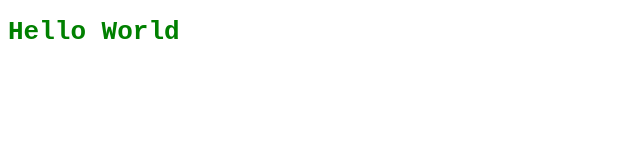
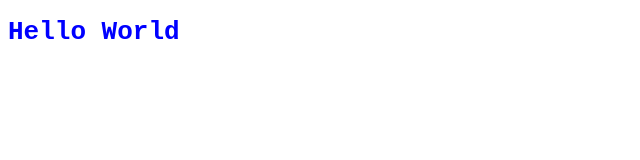
Before and after one commit to kariz-dev/Freecodecamp_responsiveWebDesign, a plain HTML site: page index.html in a window 1280 px wide. Shown: the whole page, without its empty margins (0-640 px from the left). Drawn offline with Linux system fonts and the light colour scheme.

Commit message:
prioritize one style over another

```diff
--- a/index.html
+++ b/index.html
@@ -8,6 +8,6 @@
   <link rel="stylesheet" href="style.css">
 </head>
 <body>
-  <h1>Hello World</h1>
+  <h1 class="pink text blue-text">Hello World</h1>
 </body>
 </html>
--- a/style.css
+++ b/style.css
@@ -6,3 +6,7 @@ body {
 .pink-text {
   color: pink
 }
+
+.blue-text {
+  color: blue;
+}
```
